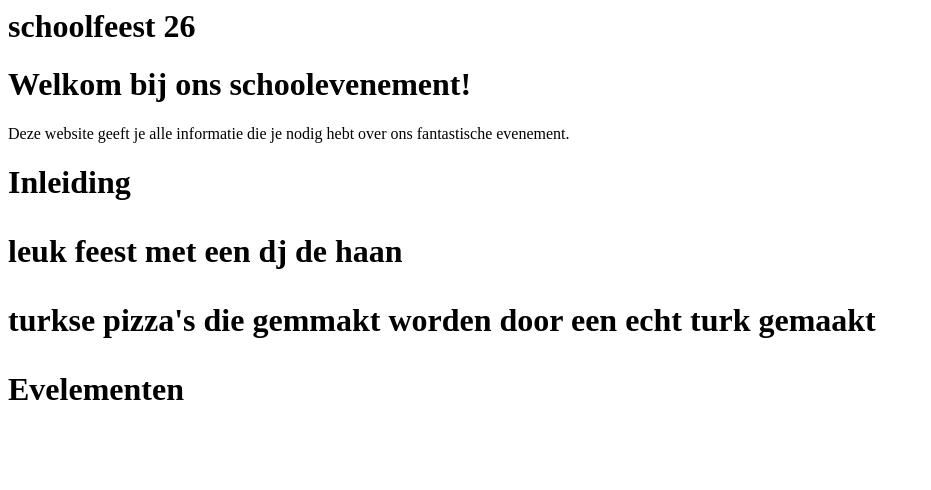
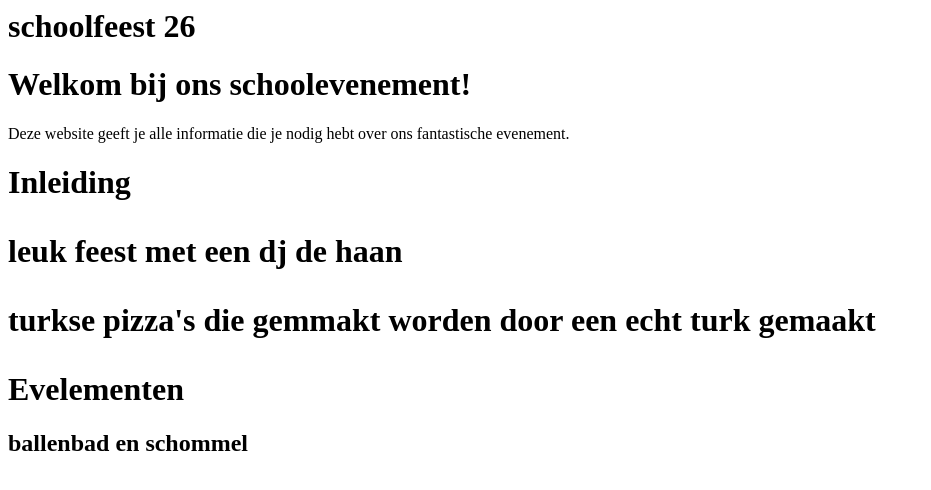
Before and after one commit to MackSala/weekopdrach2, a plain HTML site: page index.html in a window 1280 px wide. Shown: the whole page, without its empty margins (0-931 px from the left). Drawn offline with Linux system fonts and the light colour scheme.

Commit message:
WebLab Run 20-11-2026 11:33:17 (UTC+01:00)

```diff
--- a/index.html
+++ b/index.html
@@ -15,3 +15,4 @@
   <p> leuk feest met een dj de haan </p>
     <p> turkse pizza's die gemmakt worden door een echt turk gemaakt </p>
 <h1> Evelementen
+<h2> ballenbad en schommel <h2/>
```
Also changed, not shown: 1 other file.
